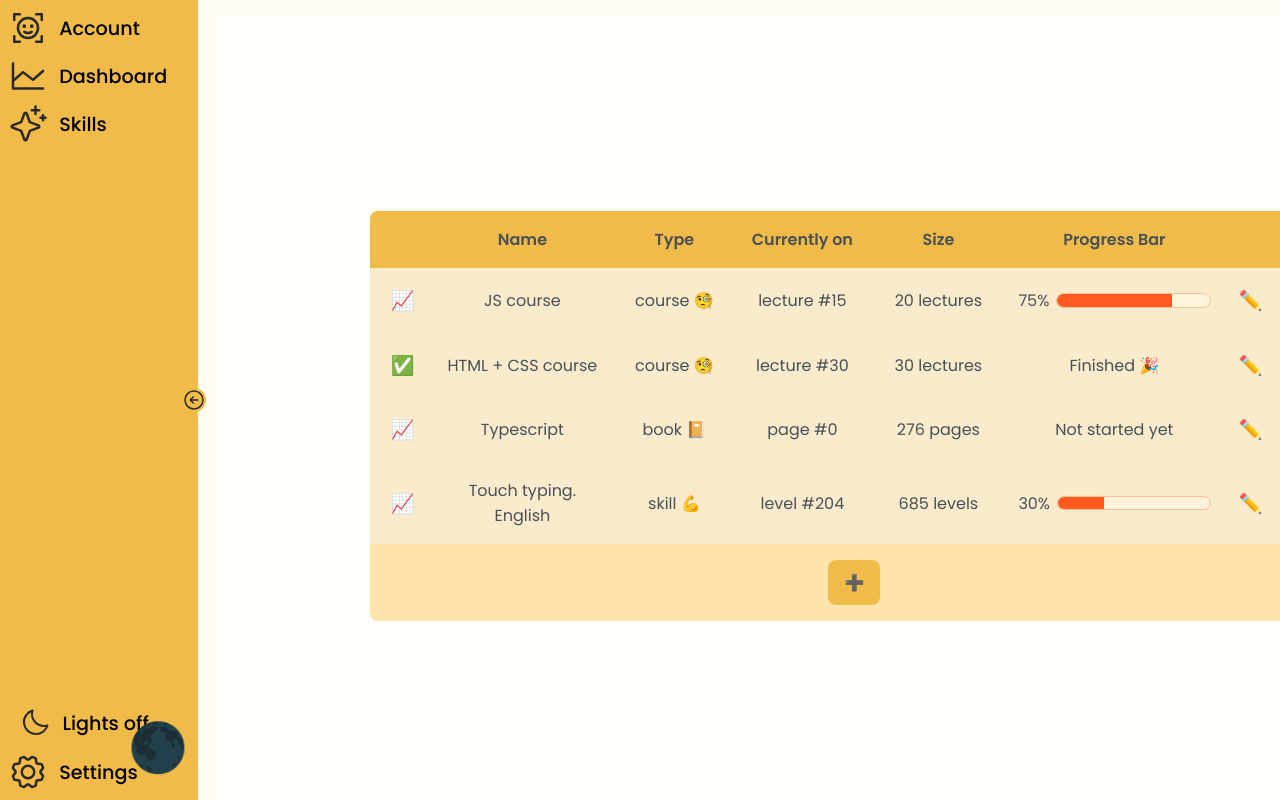
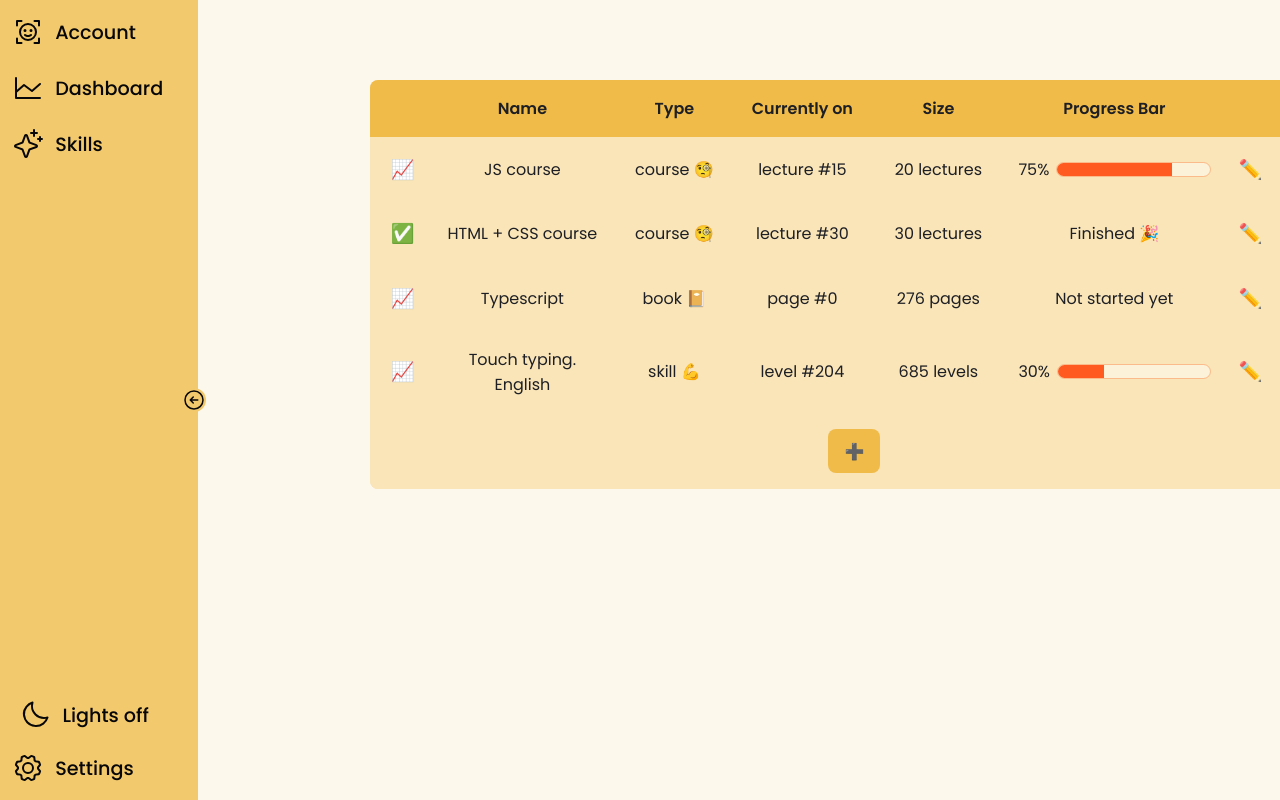
Before and after one commit to CreepyTeabag/Track-Your-Progress, a React (Vite) app: page /skills in a window 1280 px wide. Built offline with nearby package versions, Linux system fonts and the light colour scheme.

Commit message:
Add new color theme

```diff
--- a/src/App.jsx
+++ b/src/App.jsx
@@ -1,5 +1,6 @@
 import { BrowserRouter, Routes, Route, Navigate } from "react-router-dom";
 import { useState } from "react";
+
 import ProtectedRoute from "./ui/ProtectedRoute";
 import AppLayout from "./ui/AppLayout";
 import Login from "./pages/Login";
@@ -9,11 +10,13 @@ import Dashboard from "./pages/Dashboard";
 import Settings from "./pages/Settings";
 import Account from "./pages/Account";
 import Skill from "./pages/Skill";
+import { DarkModeProvider } from "./context/DarkModeContext";
 
 function App() {
   const [isDark, setIsDark] = useState(false);
 
   return (
+    <DarkModeProvider>
       <BrowserRouter>
         <Routes>
           <Route
@@ -38,6 +41,7 @@ function App() {
           <Route path="*" element={<PageNotFound />} />
         </Routes>
       </BrowserRouter>
+    </DarkModeProvider>
   );
 }
 
--- a/src/components/ThemeButton.jsx
+++ /dev/null
@@ -1,10 +0,0 @@
-export default function ThemeButton({ isDark, setIsDark }) {
-  return (
-    <button
-      className="button button-theme round"
-      onClick={() => setIsDark((dark) => !dark)}
-    >
-      {isDark ? "☀️" : "🌑"}
-    </button>
-  );
-}
--- /dev/null
+++ b/src/context/DarkModeContext.jsx
@@ -0,0 +1,43 @@
+import { createContext, useContext, useEffect } from "react";
+import { useLocalStorageState } from "../hooks/useLocalStorageState";
+
+const DarkModeContext = createContext();
+
+function DarkModeProvider({ children }) {
+  const [isDarkMode, setIsDarkMode] = useLocalStorageState(
+    window.matchMedia("(prefers-color-scheme: dark)").matches,
+    "isDarkMode"
+  );
+
+  useEffect(
+    function () {
+      if (isDarkMode) {
+        document.documentElement.classList.add("dark-mode");
+        document.documentElement.classList.remove("light-mode");
+      } else {
+        document.documentElement.classList.add("light-mode");
+        document.documentElement.classList.remove("dark-mode");
+      }
+    },
+    [isDarkMode]
+  );
+
+  function toggleDarkMode() {
+    setIsDarkMode((isDark) => !isDark);
+  }
+
+  return (
+    <DarkModeContext.Provider value={{ isDarkMode, toggleDarkMode }}>
+      {children}
+    </DarkModeContext.Provider>
+  );
+}
+
+function useDarkMode() {
+  const context = useContext(DarkModeContext);
+  if (context === undefined)
+    throw new Error("DarkModeContext was used outside of DarkModeProvider");
+  return context;
+}
+
+export { DarkModeProvider, useDarkMode };
--- /dev/null
+++ b/src/hooks/useLocalStorageState.js
@@ -0,0 +1,17 @@
+import { useState, useEffect } from "react";
+
+export function useLocalStorageState(initialState, key) {
+  const [value, setValue] = useState(function () {
+    const storedValue = localStorage.getItem(key);
+    return storedValue ? JSON.parse(storedValue) : initialState;
+  });
+
+  useEffect(
+    function () {
+      localStorage.setItem(key, JSON.stringify(value));
+    },
+    [value, key]
+  );
+
+  return [value, setValue];
+}
--- a/src/index.css
+++ b/src/index.css
@@ -16,6 +16,8 @@ body {
   display: flex;
   justify-content: center;
   overflow-x: clip;
+
+  color: var(--color-grey-950);
 }
 
 .round {
@@ -29,61 +31,86 @@ body {
 
 ::-webkit-scrollbar-track {
   border-radius: 10px;
-  background: var(--color-light);
+  background: var(--color-main-200);
 }
 
 ::-webkit-scrollbar-thumb {
-  background: var(--color-dark);
+  background: var(--color-main-500);
   border-radius: 10px;
 }
 
 /*------------------DARK THEME------------------*/
 
-.dark.App {
-  --white: #ced9f0;
-  --white-rgb: 231, 221, 210;
-  --color-lightest: #587abd;
-  --color-light: #213969;
-  --color-light-rgb: 33, 57, 105;
-  --color-medium-light: #132a59;
-  --color-medium: #0b1b3a;
-  --color-medium-rgb: 11, 27, 58;
-  --color-dark: #001b51;
-  --color-dark-rgb: 28, 25, 24;
-  --accent: #020114;
-  --accent-rgb: 104, 57, 26;
+:root.dark-mode {
+  --color-main-50: #020409;
+  --color-main-100: #02060d;
+  --color-main-200: #060e1e;
+  --color-main-300: #08142b;
+  --color-main-400: #0b1b3a;
+  --color-main-500: #173778;
+  --color-main-600: #2253b4;
+  --color-main-700: #4778dc;
+  --color-main-800: #83a4e7;
+  --color-main-900: #c3d3f4;
+  --color-main-950: #e1e9f9;
+
+  --accent: var(--color-main-700);
   --red: #51000e;
 
-  color: #e1e2e2;
-  background-color: #010714;
+  --color-grey-50: #111213;
+  --color-grey-100: #212326;
+  --color-grey-200: #43464c;
+  --color-grey-300: #676c75;
+  --color-grey-400: #8a8f98;
+  --color-grey-500: #9da1a9;
+  --color-grey-600: #b0b4ba;
+  --color-grey-700: #c3c6ca;
+  --color-grey-800: #d9dbde;
+  --color-grey-900: #ecedee;
+  --color-grey-950: #f4f5f5;
 }
 
-.dark .button-big {
-  color: #e1e2e2;
+:root.dark-mode .button-big {
+  color: var(--color-grey-950);
 }
 
-.dark.button-big.danger:hover {
-  color: #e1e2e2;
+:root.dark-mode .button-big.danger:hover {
+  color: var(--color-grey-950);
 }
 
-.dark .progress {
-  outline: 1px solid rgba(var(--color-dark-rgb), 0.4);
+:root.dark-mode .progress {
+  outline: 1px solid hsl(from var(--color-main-700) h s l / 0.4);
 }
 
 /*------------CONTAINERS & VARIABLES------------*/
-:root {
-  --white: #fffbf2;
-  --color-lightest: #fff3da;
-  --color-light: #faebcc;
-  --color-light-rgb: 250, 235, 204;
-  --color-medium-light: #ffe4ab;
-  --color-medium: #ffdb8e;
-  --color-medium-rgb: 255, 219, 142;
-  --color-dark: #f0bb49;
-  --color-dark-rgb: 240, 187, 73;
+:root,
+:root.light-mode {
+  --color-main-50: #fdf8ec;
+  --color-main-100: #fcf1d9;
+  --color-main-200: #f9e5b8;
+  --color-main-300: #f6d793;
+  --color-main-400: #f3c96d;
+  --color-main-500: #f0bb49;
+  --color-main-600: #e7a413;
+  --color-main-700: #ae7c0e;
+  --color-main-800: #76540a;
+  --color-main-900: #392805;
+  --color-main-950: #1c1402;
+
   --accent: #ff5a1f;
-  --accent-rgb: 255, 90, 31;
   --red: #d42317;
+
+  --color-grey-50: #ececef;
+  --color-grey-100: #d8d9de;
+  --color-grey-200: #b4b5c0;
+  --color-grey-300: #8d8ea0;
+  --color-grey-400: #696a7d;
+  --color-grey-500: #494a57;
+  --color-grey-600: #3a3b45;
+  --color-grey-700: #2c2d35;
+  --color-grey-800: #1e1f24;
+  --color-grey-900: #0e0e11;
+  --color-grey-950: #070708;
 }
 
 .App {
@@ -92,25 +119,10 @@ body {
   align-items: center;
 
   width: 100vw;
-  min-height: 100vh;
   padding: 4rem 2rem;
 
-  color: #495057;
-  background-color: #fffdf7;
+  color: var(--color-grey-800);
   overflow-y: visible;
-
-  --white: #fffbf2;
-  --color-lightest: #fff3da;
-  --color-light: #faebcc;
-  --color-light-rgb: 250, 235, 204;
-  --color-medium-light: #ffe4ab;
-  --color-medium: #ffdb8e;
-  --color-medium-rgb: 255, 219, 142;
-  --color-dark: #f0bb49;
-  --color-dark-rgb: 240, 187, 73;
-  --accent: #ff5a1f;
-  --accent-rgb: 255, 90, 31;
-  --red: #d42317;
 }
 
 .container {
@@ -120,11 +132,10 @@ body {
 }
 
 /*------------------BIG BLOCKS------------------*/
-
 .block,
 .form,
 .history {
-  background-color: var(--color-light);
+  background-color: var(--color-main-200);
   border-radius: 0.5rem;
   overflow: hidden;
 }
@@ -143,7 +154,7 @@ body {
   column-gap: 0.5rem;
   height: fit-content;
   padding: 1rem 2rem;
-  border-top: 8px solid var(--color-dark);
+  border-top: 8px solid var(--color-main-500);
   width: 26.5rem;
 }
 
@@ -196,7 +207,7 @@ body {
 
 .day > .date,
 .day > .amount {
-  background-color: var(--color-light);
+  background-color: var(--color-main-200);
   z-index: 1;
 }
 
@@ -214,7 +225,7 @@ body {
   padding: 0.2rem 0.6rem;
   font-size: 1rem;
   border: none;
-  background-color: var(--white);
+  background-color: var(--color-main-50);
   border-radius: 0.5rem;
 }
 
@@ -238,7 +249,7 @@ body {
 
 .header {
   font-weight: 600;
-  background-color: var(--color-dark);
+  background-color: var(--color-main-500);
 }
 
 .skills-list {
@@ -251,16 +262,16 @@ body {
 }
 
 .line:hover {
-  background-color: var(--color-medium);
+  background-color: var(--color-main-400);
 }
 
 .progress {
-  background-color: var(--color-lightest);
+  background-color: var(--color-main-100);
   width: 100%;
   height: 0.8rem;
   margin-left: 0.5rem;
   border-radius: 100px;
-  outline: 1px solid rgba(var(--accent-rgb), 0.3);
+  outline: 1px solid hsl(from var(--accent) h s l / 0.3);
   overflow: hidden;
 }
 
@@ -286,7 +297,7 @@ body {
 }
 
 .skills-list + .add-skill {
-  background-color: var(--color-medium-light);
+  background-color: var(--color-main-200);
 }
 
 .add-skill .button-big,
@@ -306,7 +317,7 @@ body {
 }
 
 .button-big.danger:hover {
-  color: var(--white);
+  color: var(--color-main-50);
   background-color: var(--red);
   opacity: 1;
 }
@@ -325,7 +336,7 @@ body {
 }
 
 .button-small:hover {
-  background-color: var(--color-lightest);
+  background-color: var(--color-main-100);
 }
 
 .button-small:disabled {
@@ -341,20 +352,7 @@ body {
   font-size: 1rem;
 
   border-radius: 0.5rem;
-  background-color: var(--color-dark);
-}
-
-.button-theme {
-  position: fixed;
-  bottom: 3vh;
-  left: 10vw;
-
-  width: 3rem;
-  aspect-ratio: 1;
-
-  font-size: 3rem;
-
-  background-color: transparent;
+  background-color: var(--color-main-500);
 }
 
 .button-close {
@@ -432,7 +430,7 @@ body {
     background: radial-gradient(
       circle,
       rgba(255, 255, 255, 0) 0%,
-      rgba(var(--color-medium-rgb), 0.6) 100%
+      hsl(from var(--color-main-400) h s l / 0.6) 100%
     );
   }
 
@@ -541,8 +539,8 @@ body {
   }
 
   .skills-list {
-    max-height: calc(100dvh - 6.9rem);
-    min-height: calc(100dvh - 6.9rem);
+    max-height: calc(100dvh - 12rem);
+    min-height: calc(100dvh - 12rem);
     justify-content: space-between;
     column-gap: unset;
     row-gap: 2rem;
@@ -553,7 +551,7 @@ body {
   .skills-list + .add-skill {
     position: sticky;
     bottom: 0;
-    background-color: var(--color-light);
+    background-color: var(--color-main-200);
   }
 
   .line {
@@ -563,7 +561,7 @@ body {
 
 @media (max-width: 720px) {
   .skills-list {
-    grid-template-columns: repeat(1, 19rem);
+    grid-template-columns: repeat(1, auto);
     justify-content: center;
   }
 
@@ -619,8 +617,7 @@ body {
     height: 2.5rem;
     background: linear-gradient(
       0deg,
-      rgba(var(--color-light-rgb), 1) 0%,
-      rgba(255, 255, 255, 0) 100%
+      hsl(from var(--color-main-200) h s l / 0%) rgba(255, 255, 255, 0) 100%
     );
     z-index: 2;
   }
--- a/src/pages/PageNotFound.module.css
+++ b/src/pages/PageNotFound.module.css
@@ -1,7 +1,7 @@
 .page {
   width: 100vw;
   height: 100vh;
-  background-color: var(--color-lightest);
+  background-color: var(--color-main-100);
   font-size: 2.5rem;
   display: grid;
   justify-items: center;
@@ -17,11 +17,11 @@
   width: fit-content;
   height: fit-content;
   font-size: 1.5rem;
-  background-color: var(--color-medium);
+  background-color: var(--color-main-400);
   cursor: pointer;
   transition: all 0.3s ease;
 }
 
 .button:hover {
-  background-color: var(--color-dark);
+  background-color: var(--color-main-500);
 }
--- a/src/pages/Skills.jsx
+++ b/src/pages/Skills.jsx
@@ -2,7 +2,6 @@ import EditSkill from "../components/EditSkill";
 import History from "../components/History";
 import NewSkill from "../components/NewSkill";
 import Table from "../components/Table";
-import ThemeButton from "../components/ThemeButton";
 import Update from "../components/Update";
 import { useSkills } from "../context/SkillsContext";
 
@@ -12,11 +11,11 @@ const initialTypes = [
   { typeName: "skill 💪", counterWord: "level" },
 ];
 
-function Skills({ isDark, setIsDark }) {
+function Skills() {
   const { isShowUpdate, isShowHistory, isShowAdd, isShowEdit } = useSkills();
 
   return (
-    <div className={`App${isDark ? " dark" : ""}`}>
+    <div className="App">
       <div className="container">
         <Table />
 
@@ -24,8 +23,6 @@ function Skills({ isDark, setIsDark }) {
         {isShowHistory && <History />}
         {isShowAdd && <NewSkill types={initialTypes} />}
         {isShowEdit && <EditSkill types={initialTypes} />}
-
-        <ThemeButton isDark={isDark} setIsDark={setIsDark}></ThemeButton>
       </div>
     </div>
   );
--- a/src/ui/AppLayout.module.css
+++ b/src/ui/AppLayout.module.css
@@ -3,9 +3,9 @@
   min-height: 100vh;
   min-height: 100dvh;
   display: grid;
-
   grid-template-rows: 1fr auto;
   overflow: hidden;
+  color: var(--color-grey-950);
 }
 
 @media (width >= 900px) {
--- a/src/ui/Main.module.css
+++ b/src/ui/Main.module.css
@@ -1,5 +1,5 @@
 .main {
-  background-color: var(--white);
+  background-color: var(--color-main-50);
   padding: 0.5rem;
   overflow-x: hidden;
   overflow-y: scroll;
--- a/src/ui/Sidebar.module.css
+++ b/src/ui/Sidebar.module.css
@@ -8,22 +8,26 @@
   width: 100vw;
   height: fit-content;
   padding: 0.5rem;
-  background-color: var(--color-dark);
+  background-color: var(--color-main-400);
+  color: var(--color-grey-950);
 }
 
 .button {
   all: unset;
   background-color: transparent;
   display: grid;
+  place-items: center;
   width: 2.5rem;
   height: 2.5rem;
+  padding: 0.25rem;
   cursor: pointer;
   outline: 3px solid transparent;
+  border-radius: 0.3rem;
   svg {
-    width: 2.5rem;
-    height: 2.5rem;
-    fill: #292929 !important;
-    stroke: #292929 !important;
+    width: 2rem;
+    height: 2rem;
+    fill: var(--color-grey-950) !important;
+    stroke: var(--color-grey-950) !important;
   }
   span {
     display: none;
@@ -31,10 +35,10 @@
 }
 
 .button:hover {
-  background-color: var(--color-medium);
+  background-color: var(--color-main-500);
 }
 .button:focus {
-  outline: 3px solid var(--color-lightest);
+  outline: 3px solid var(--color-main-100);
 }
 
 .themeButton {
@@ -62,10 +66,10 @@
   }
   .button {
     display: grid;
-    border-radius: 0.3rem;
     padding: 0.3rem;
     width: fit-content;
     height: 2rem;
+    place-items: unset;
     svg {
       width: 2rem;
       height: 2rem;
@@ -93,21 +97,21 @@
     transform: translate(0, -50%);
     width: 1.5rem;
     height: 1.5rem;
-    background-color: var(--color-dark);
+    background-color: var(--color-main-400);
     svg {
       width: 1.5rem;
       height: 1.5rem;
-      fill: #292929 !important;
-      stroke: #292929 !important;
+      fill: var(--color-grey-950) !important;
+      stroke: var(--color-grey-950) !important;
     }
     border-radius: 100rem;
     cursor: pointer;
   }
   .toggleButton:hover {
-    background-color: var(--color-medium);
+    background-color: var(--color-main-500);
   }
   .toggleButton:focus {
-    outline: 3px solid var(--color-light);
+    outline: 2px solid var(--color-main-950);
     outline-offset: 2px;
   }
 }
--- a/src/ui/ThemeButton.jsx
+++ b/src/ui/ThemeButton.jsx
@@ -2,16 +2,15 @@ import SidebarButton from "./SidebarButton";
 import { PiMoon, PiSun } from "react-icons/pi";
 import styles from "./Sidebar.module.css";
 import { useState } from "react";
+import { useDarkMode } from "../context/DarkModeContext";
 
 function ThemeButton() {
-  const [isDark, setIsDark] = useState(false);
+  // const [isDark, setIsDark] = useState(false);
+  const { isDarkMode, toggleDarkMode } = useDarkMode();
 
   return (
-    <SidebarButton
-      className={styles.themeButton}
-      onClick={() => setIsDark((prev) => !prev)}
-    >
-      {isDark ? (
+    <SidebarButton className={styles.themeButton} onClick={toggleDarkMode}>
+      {isDarkMode ? (
         <>
           <PiSun />
           <span>Lights on</span>
```
Lines whose indentation alone changed are shown as unchanged.
